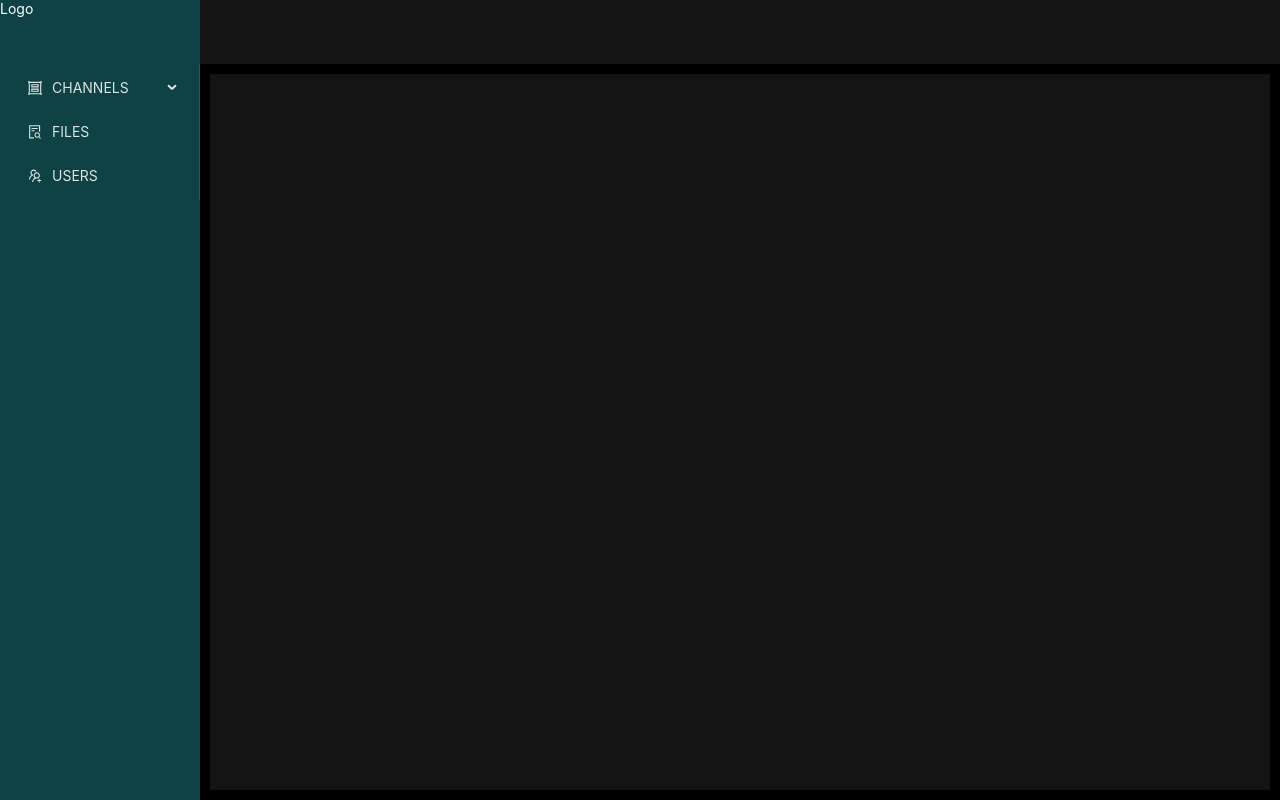
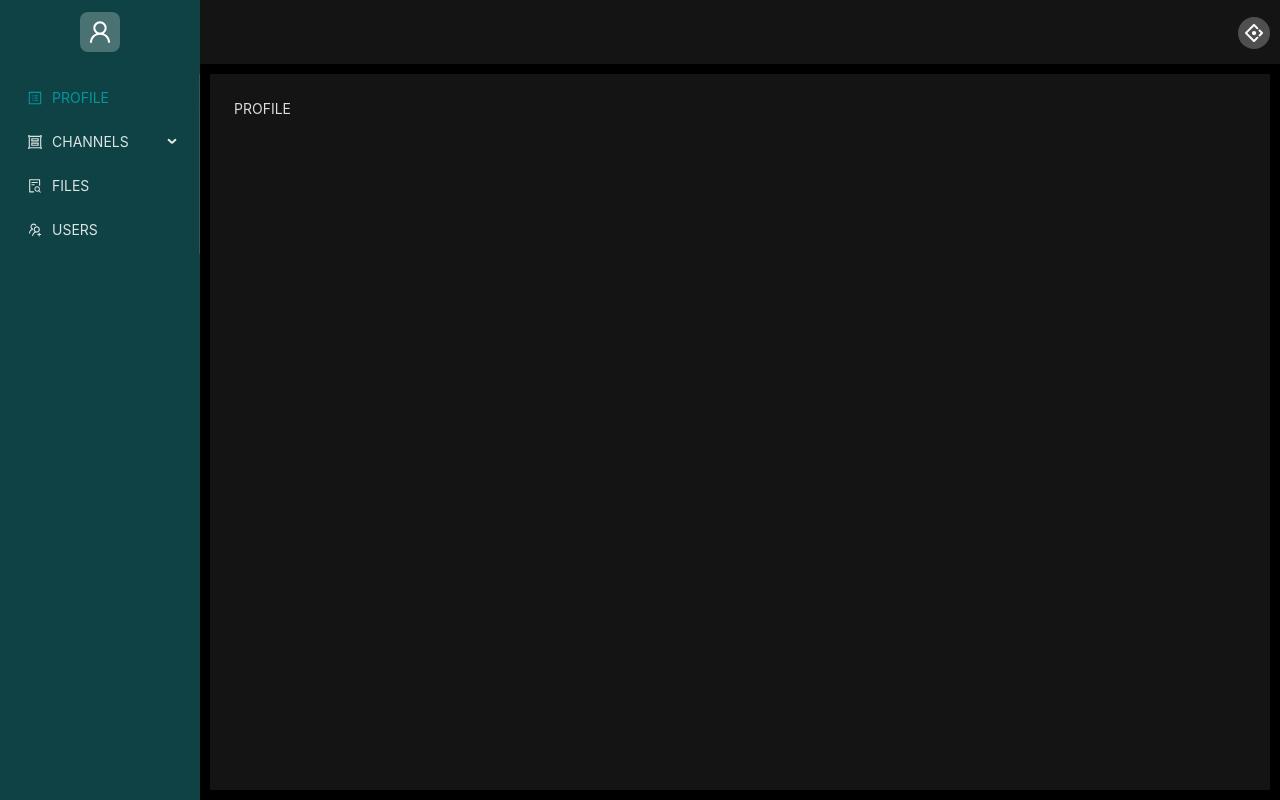
Before and after one commit to nanong11/fenrir-ui, a Next.js app: page /dashboard in a window 1280 px wide. Built offline with nearby package versions, Linux system fonts and the light colour scheme; no server answers.

Commit message:
On going initial development

```diff
--- a/pages/dashboard/index.js
+++ b/pages/dashboard/index.js
@@ -1,8 +1,8 @@
 import React, { useState } from 'react'
 import DashboardStyled from './dashboard.styles'
-import { Layout, Menu, theme, Typography, Button } from 'antd';
+import { Layout, Menu, theme, Typography, Button, Avatar, Space } from 'antd';
 // import { useSelector } from 'react-redux';
-import { MenuFoldOutlined, MenuUnfoldOutlined, GroupOutlined, FileSearchOutlined, UsergroupAddOutlined } from '@ant-design/icons';
+import { MenuFoldOutlined, MenuUnfoldOutlined, GroupOutlined, FileSearchOutlined, UsergroupAddOutlined, UserOutlined, AntDesignOutlined, ProfileOutlined } from '@ant-design/icons';
 // import * as pallete from '@/styles/variables';
 
 const { Header, Content, Sider } = Layout;
@@ -17,18 +17,34 @@ export default function Dashboard() {
 
   const [collapse, setCollapse] = useState(true)
   const [broken, setBroken] = useState(null)
-  const [selectedMenu, setSelectedMenu] = useState(null)
+  const [selectedMenu, setSelectedMenu] = useState('PROFILE')
+  const [hideContent, setHideContent] = useState(false)
 
   const sideMenuItems = [
+    {
+      key: 'PROFILE',
+      icon: <ProfileOutlined />,
+      label: `PROFILE`,
+      allowed: 'any'
+    },
     {
       icon: <GroupOutlined />,
       label: `CHANNELS`,
       allowed: 'any',
-      children: [{
-        label: 'Attendance'
-      }].map((item, index) => {
+      children: [
+        {
+          key: 'Add Channel',
+          label: 'Add Channel',
+          allowed: 'admin'
+        },
+        {
+          key: 'Attendance',
+          label: 'Attendance',
+          allowed: 'any'
+        },
+      ].map((item, index) => {
         return {
-          key: 'Attendance',
+          key: item.key,
           label: item.label
         }
       })
@@ -50,6 +66,12 @@ export default function Dashboard() {
   const handleMenuItemOnClick = (value) => {
     setSelectedMenu(value.key)
     setCollapse(!collapse)
+    setHideContent(false)
+  }
+
+  const handleMenuBtnOnClick = () => {
+    setCollapse(!collapse)
+    setHideContent(collapse ? true : false)
   }
 
   return (
@@ -60,7 +82,7 @@ export default function Dashboard() {
         collapsible
         breakpoint="sm"
         collapsedWidth={broken && collapse ? '0' : '80px'}
-        width={broken ? '100vw' : '200px'}
+        width={broken ? '85vw' : '200px'}
         collapsed={broken ? collapse : false}
         onBreakpoint={(broken) => {
           setBroken(broken)
@@ -72,8 +94,20 @@ export default function Dashboard() {
           background: colorPrimaryBg,
         }}
         >
-          <div className='logo'>Logo</div>
+          <Space
+          style={{
+            display: 'flex',
+            alignItems: 'center',
+            justifyContent: 'center',
+            width: broken ? '85vw' : '200px',
+            height: '64px',
+            margin: '0 0 10px 0',
+          }}
+          >
+            <Avatar shape="square" size="large" icon={<UserOutlined />} />
+          </Space>
           <Menu
+          defaultSelectedKeys={['PROFILE']}
           mode="inline"
           items={sideMenuItems.map(
             (item, index) => ({
@@ -93,8 +127,11 @@ export default function Dashboard() {
         <Layout>
           <Header
             style={{
-              padding: 0,
+              padding: '0 10px 0 0',
               background: colorBgContainer,
+              display: 'flex',
+              justifyContent: broken ? 'space-between' : 'flex-end',
+              columnGap: '20px'
             }}
           >
             {
@@ -102,7 +139,7 @@ export default function Dashboard() {
               <Button
               type="text"
               icon={collapse ? <MenuUnfoldOutlined /> : <MenuFoldOutlined />}
-              onClick={() => setCollapse(!collapse)}
+              onClick={handleMenuBtnOnClick}
               style={{
                 fontSize: '1.5rem',
                 width: 64,
@@ -112,6 +149,12 @@ export default function Dashboard() {
               }}
               /> : null
             }
+
+            <Space align='center'>
+              <Avatar
+                icon={<AntDesignOutlined />}
+              />
+            </Space>
           </Header>
 
           <Content
@@ -119,15 +162,19 @@ export default function Dashboard() {
               margin: '10px',
             }}
           >
-            <div
+            {
+              hideContent ? null :
+              <div
               style={{
                 padding: 24,
                 minHeight: '100%',
                 background: colorBgContainer,
               }}
-            >
-              <Text>{selectedMenu}</Text>
-            </div>
+              >
+                <Text>{selectedMenu}</Text>
+              </div>
+
+            }
           </Content>
         </Layout>
       </Layout>
```
Also changed, not shown: pages/login/index.js (added, +7 -0 lines), pages/login/login.styles.js (added, +9 -0 lines).
